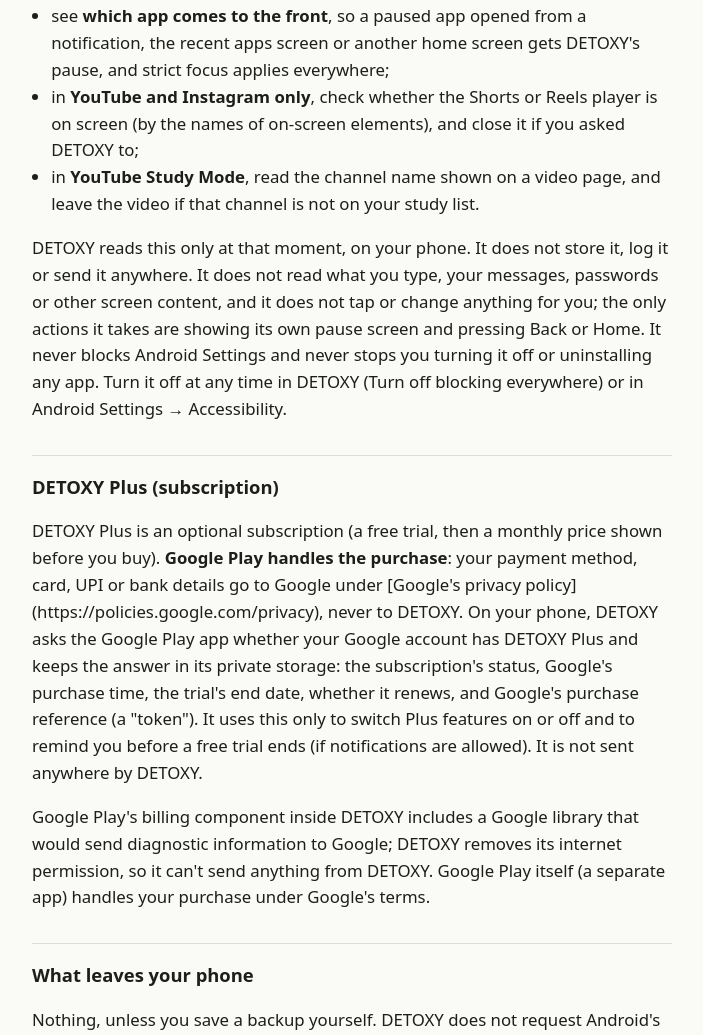
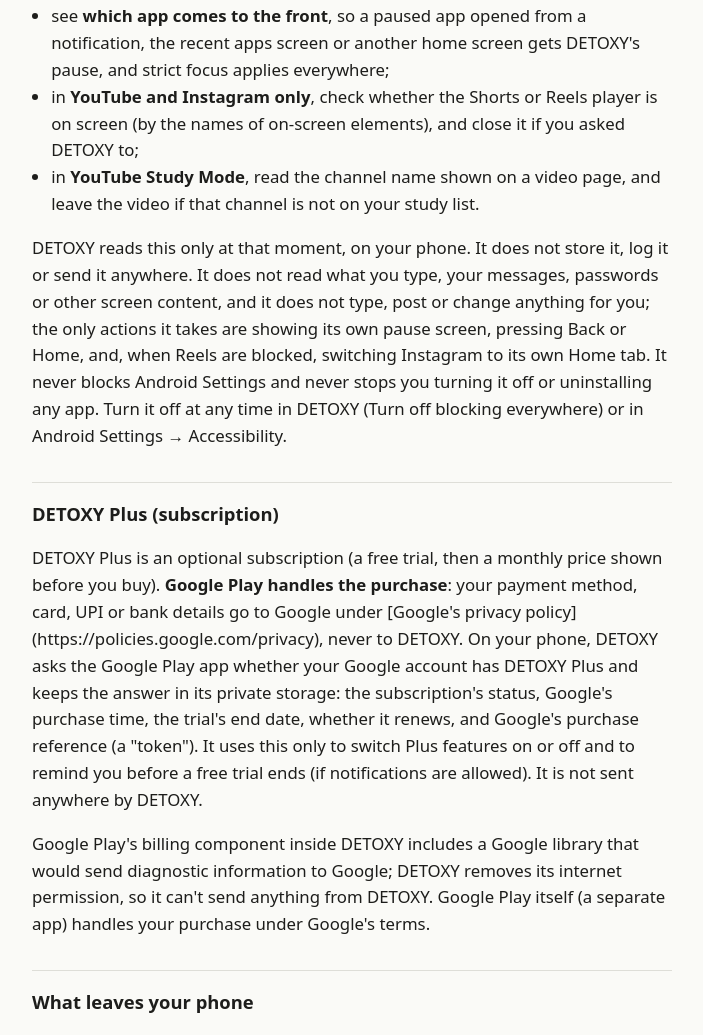
Before and after one commit to sunilyadav050585/detoxy-privacy, a plain HTML site: page index.html in a window 1280 px wide. Shown: the part 1858-2893 px from the top of the page, without its empty margins (288-991 px from the left). Drawn offline with Linux system fonts and the light colour scheme.

Commit message:
Privacy policy: Blocking everywhere may switch Instagram to its Home tab (0.3.2)
Co-Authored-By: Claude Opus 5.5 <noreply@anthropic.com>

```diff
--- a/index.html
+++ b/index.html
@@ -23,7 +23,7 @@ p,li{color:var(--fg)} ul{padding-left:1.2rem} a{color:inherit}
 <h2>Blocking everywhere (optional, uses Android's Accessibility Service)</h2>
 <p>This is off by default. It only starts if you read DETOXY's explanation in Settings → Focus &amp; study → Blocking everywhere, tap "Agree", <strong>and</strong> turn DETOXY on in Android's Accessibility settings. While it is on, DETOXY uses Android's Accessibility Service to:</p>
 <ul><li>see <strong>which app comes to the front</strong>, so a paused app opened from a notification, the recent apps screen or another home screen gets DETOXY's pause, and strict focus applies everywhere;</li><li>in <strong>YouTube and Instagram only</strong>, check whether the Shorts or Reels player is on screen (by the names of on-screen elements), and close it if you asked DETOXY to;</li><li>in <strong>YouTube Study Mode</strong>, read the channel name shown on a video page, and leave the video if that channel is not on your study list.</li></ul>
-<p>DETOXY reads this only at that moment, on your phone. It does not store it, log it or send it anywhere. It does not read what you type, your messages, passwords or other screen content, and it does not tap or change anything for you; the only actions it takes are showing its own pause screen and pressing Back or Home. It never blocks Android Settings and never stops you turning it off or uninstalling any app. Turn it off at any time in DETOXY (Turn off blocking everywhere) or in Android Settings → Accessibility.</p>
+<p>DETOXY reads this only at that moment, on your phone. It does not store it, log it or send it anywhere. It does not read what you type, your messages, passwords or other screen content, and it does not type, post or change anything for you; the only actions it takes are showing its own pause screen, pressing Back or Home, and, when Reels are blocked, switching Instagram to its own Home tab. It never blocks Android Settings and never stops you turning it off or uninstalling any app. Turn it off at any time in DETOXY (Turn off blocking everywhere) or in Android Settings → Accessibility.</p>
 <h2>DETOXY Plus (subscription)</h2>
 <p>DETOXY Plus is an optional subscription (a free trial, then a monthly price shown before you buy). <strong>Google Play handles the purchase</strong>: your payment method, card, UPI or bank details go to Google under [Google's privacy policy](https://policies.google.com/privacy), never to DETOXY. On your phone, DETOXY asks the Google Play app whether your Google account has DETOXY Plus and keeps the answer in its private storage: the subscription's status, Google's purchase time, the trial's end date, whether it renews, and Google's purchase reference (a "token"). It uses this only to switch Plus features on or off and to remind you before a free trial ends (if notifications are allowed). It is not sent anywhere by DETOXY.</p>
 <p>Google Play's billing component inside DETOXY includes a Google library that would send diagnostic information to Google; DETOXY removes its internet permission, so it can't send anything from DETOXY. Google Play itself (a separate app) handles your purchase under Google's terms.</p>
```
Also changed, not shown: privacy/index.html (+1 -1 lines).
